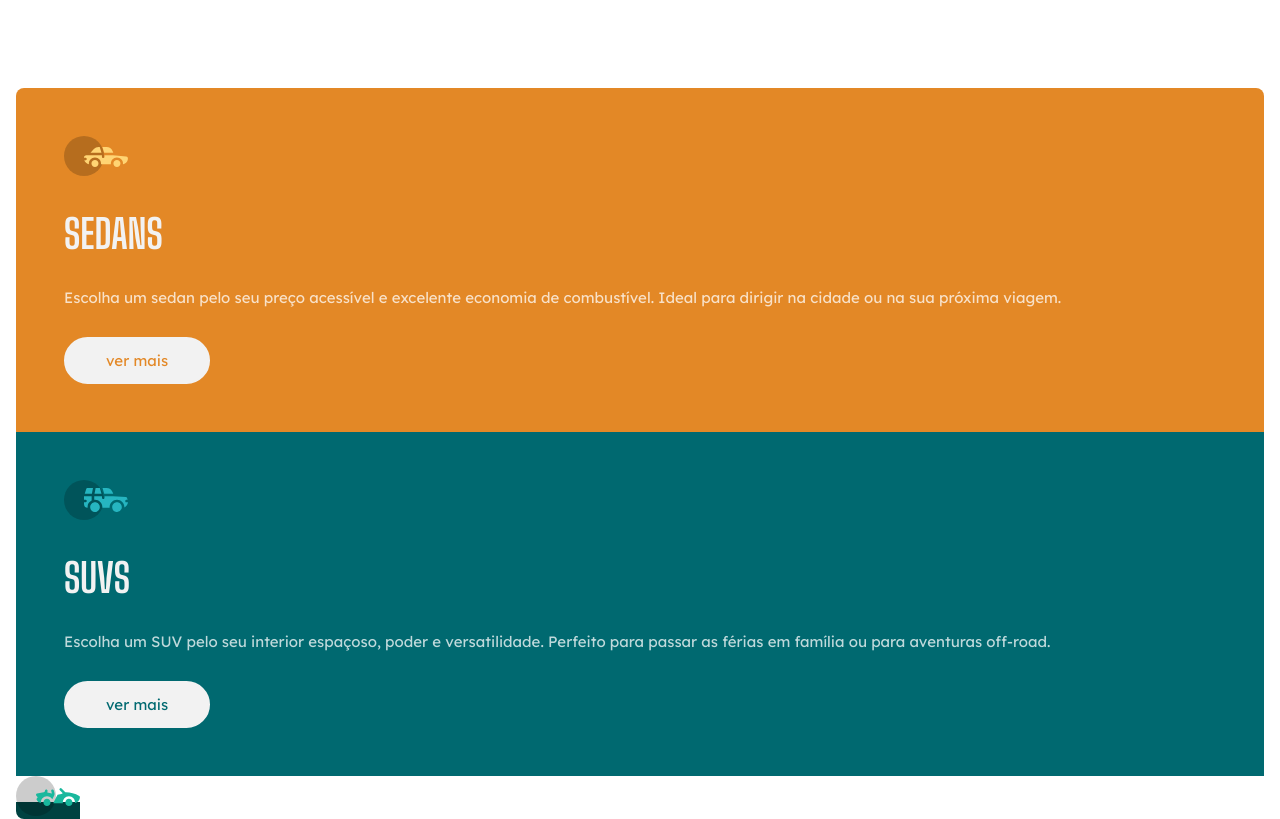
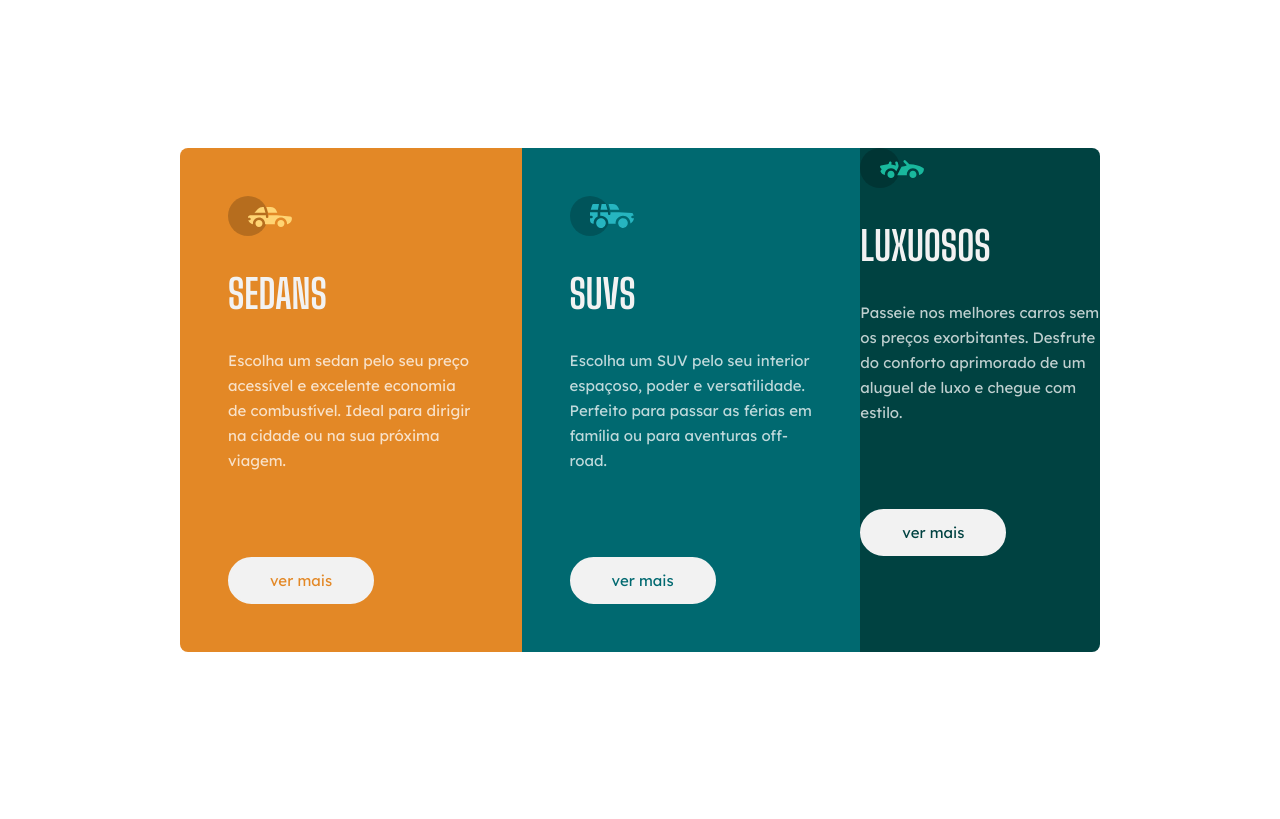
Before and after one commit to pietro5874/carros, a plain HTML site: page index.html in a window 1280 px wide. Shown: the top 819 px of the page. Drawn offline with Linux system fonts and the light colour scheme.

Commit message:
responsividade completa

```diff
--- a/style.css
+++ b/style.css
@@ -30,6 +30,7 @@ p {
     font-size: 0.9375rem;
     color: var(--transparent-white);
     margin-bottom: 1.875rem;
+    line-height: 1.5625rem;
 }
 
 a {
@@ -73,3 +74,36 @@ section {
 .luxo a {
     color: var(--dark-cyan);
 }
+
+@media(min-width: 920px){
+
+    body{
+        height: 100vh;
+
+        display: flex;
+        justify-content: center;
+        align-items: center;
+    }
+    main{
+        display: flex;
+        max-width: 57.5rem;
+    }
+
+    p {
+        margin-bottom: 5.25rem;
+    }
+
+    a:hover {
+        background: transparent;
+        color: var(--gray);
+
+    }
+
+    .sedans {
+        border-radius: 8px 0 0 8px;
+    }
+
+    .luxo {
+        border-radius: 0 8px 8px 0;
+    }
+}
```
